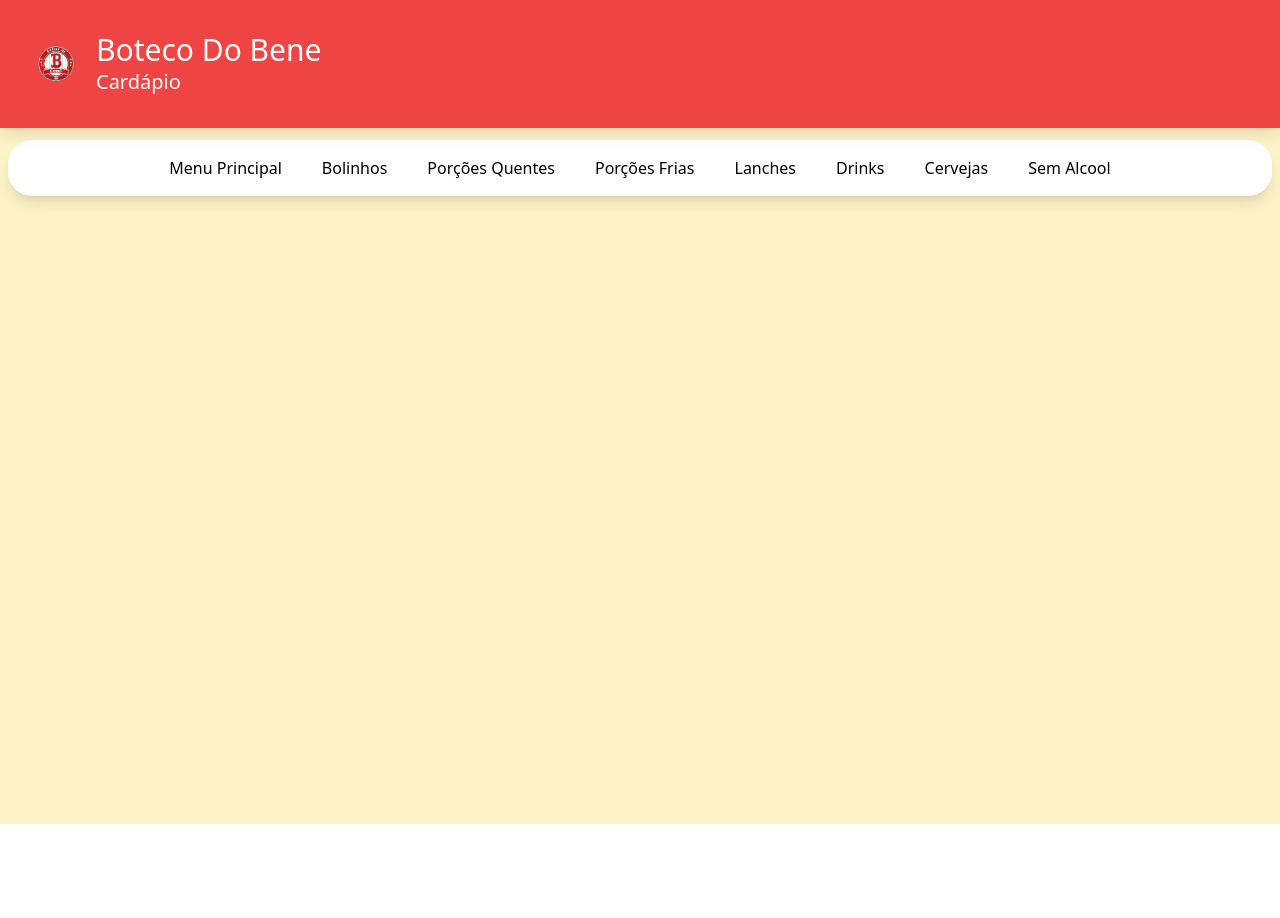
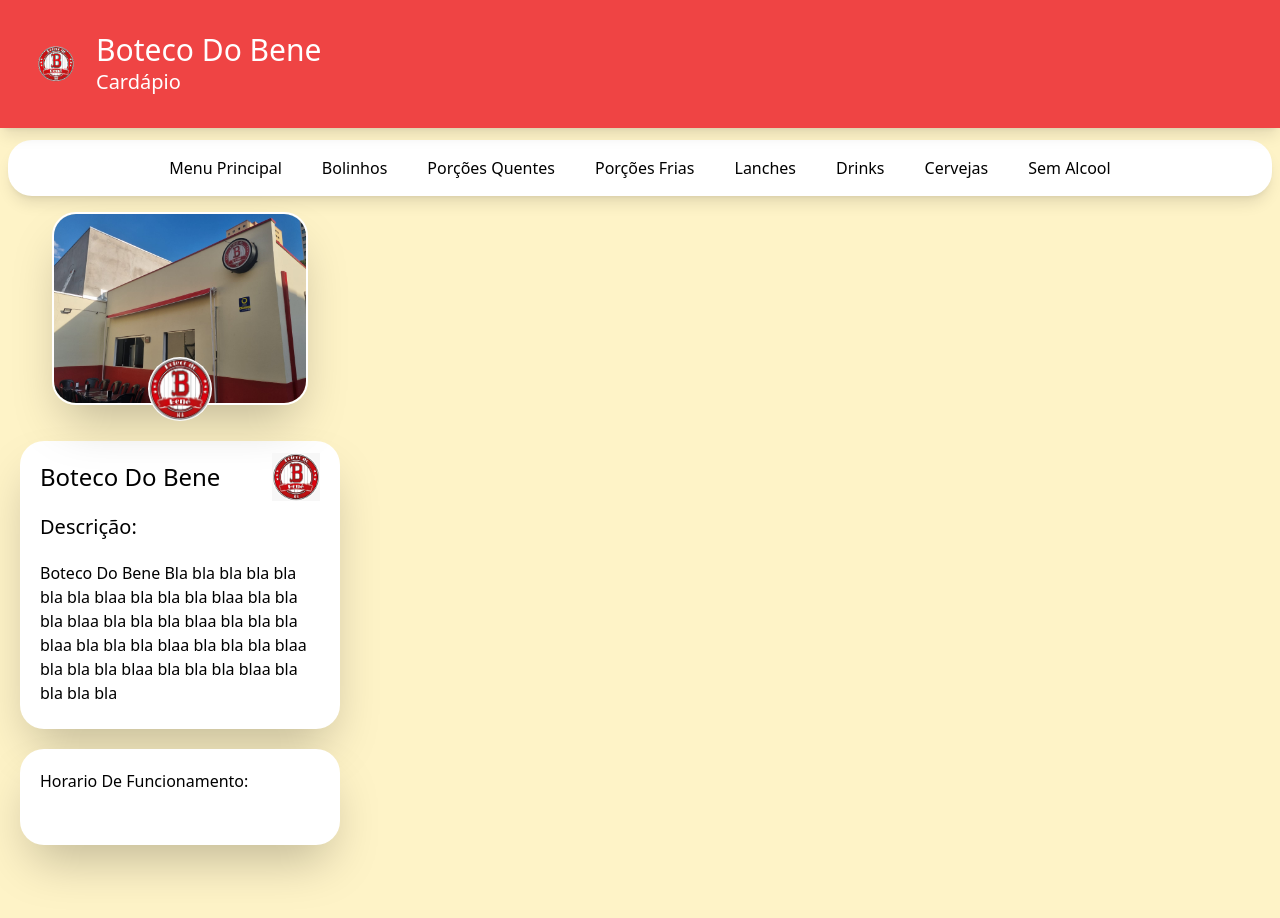
Before and after one commit to digosv/Boteco-Do-Bene-Cardapio, a React (Create React App) app: page / in a window 1280 px wide. Shown: the top 918 px of the page. Before the commit the page ends 824 px from the top, so only its background shows below. Built offline with nearby package versions, Linux system fonts and the light colour scheme.

Commit message:
homepage

```diff
--- a/src/App.js
+++ b/src/App.js
@@ -3,6 +3,7 @@
 import { BrowserRouter as Router, Route, Routes } from "react-router-dom";
 import { motion } from "framer-motion";
 import { AnimatePresence } from "framer-motion";
+import HomePage from "./components/HomePage";
 import Buttons from "./components/Buttons";
 import Header from "./components/Header";
 import PorcoesQuentes from "./components/PorcoesQuentes";
@@ -19,7 +20,22 @@
       <div className="bg-amber-100 pt-24 min-h-screen">
         <Header />
         <Buttons />
+
         <Routes>
+          <Route
+            path="/"
+            element={
+              <motion.div
+                key="homepage"
+                initial={{ opacity: 0 }}
+                animate={{ opacity: 1 }}
+                exit={{ opacity: 0 }}
+                transition={{ duration: 0.3 }}
+              >
+                <HomePage />
+              </motion.div>
+            }
+          ></Route>
           <Route
             path="/bolinhos"
             element={
--- /dev/null
+++ b/src/components/HomePage.js
@@ -0,0 +1,42 @@
+import React from "react";
+import logo from "../assets/icon2.jpg";
+import front from "../assets/frontbar.jpeg";
+import Test from "../components/Test";
+
+const HomePage = () => {
+  return (
+    <div className="min-h-screen mt-4 h-96 w-80  justify-center ml-5">
+      <div className="flex items-center justify-center ">
+        <img
+          className="border-white border-2 rounded-3xl w-64 shadow-2xl"
+          src={front}
+          alt=""
+        ></img>
+        <img
+          className="rounded-full w-16 absolute mt-40 h-auto"
+          src={logo}
+          alt=""
+        ></img>
+      </div>
+      <div className="bg-white mt-9 h-72 rounded-3xl shadow-2xl abs">
+        <div className="flex items-center justify-between">
+          <h1 className="text-2xl text-black font-medium- p-5">
+            Boteco Do Bene
+          </h1>
+          <img className="w-12 mr-5" src={logo} alt=""></img>
+        </div>
+        <h2 className="text-xl text-black font-medium- pl-5 ">Descrição:</h2>
+        <p className="p-5">
+          Boteco Do Bene Bla bla bla bla bla bla bla blaa bla bla bla blaa bla
+          bla bla blaa bla bla bla blaa bla bla bla blaa bla bla bla blaa bla
+          bla bla blaa bla bla bla blaa bla bla bla blaa bla bla bla bla
+        </p>
+      </div>
+      <div className="bg-white rounded-3xl shadow-2xl h-24 mt-5">
+        <Test></Test>
+      </div>
+    </div>
+  );
+};
+
+export default HomePage;
--- /dev/null
+++ b/src/components/Test.js
@@ -0,0 +1,11 @@
+import React from "react";
+
+const Test = () => {
+  return (
+    <div>
+      <h1 className="p-5">Horario De Funcionamento: </h1>
+    </div>
+  );
+};
+
+export default Test;
```
Also changed, not shown: src/components/Header.js (+9 -11 lines), src/assets/frontbar.jpeg (added), src/assets/icon2.jpg (added).
